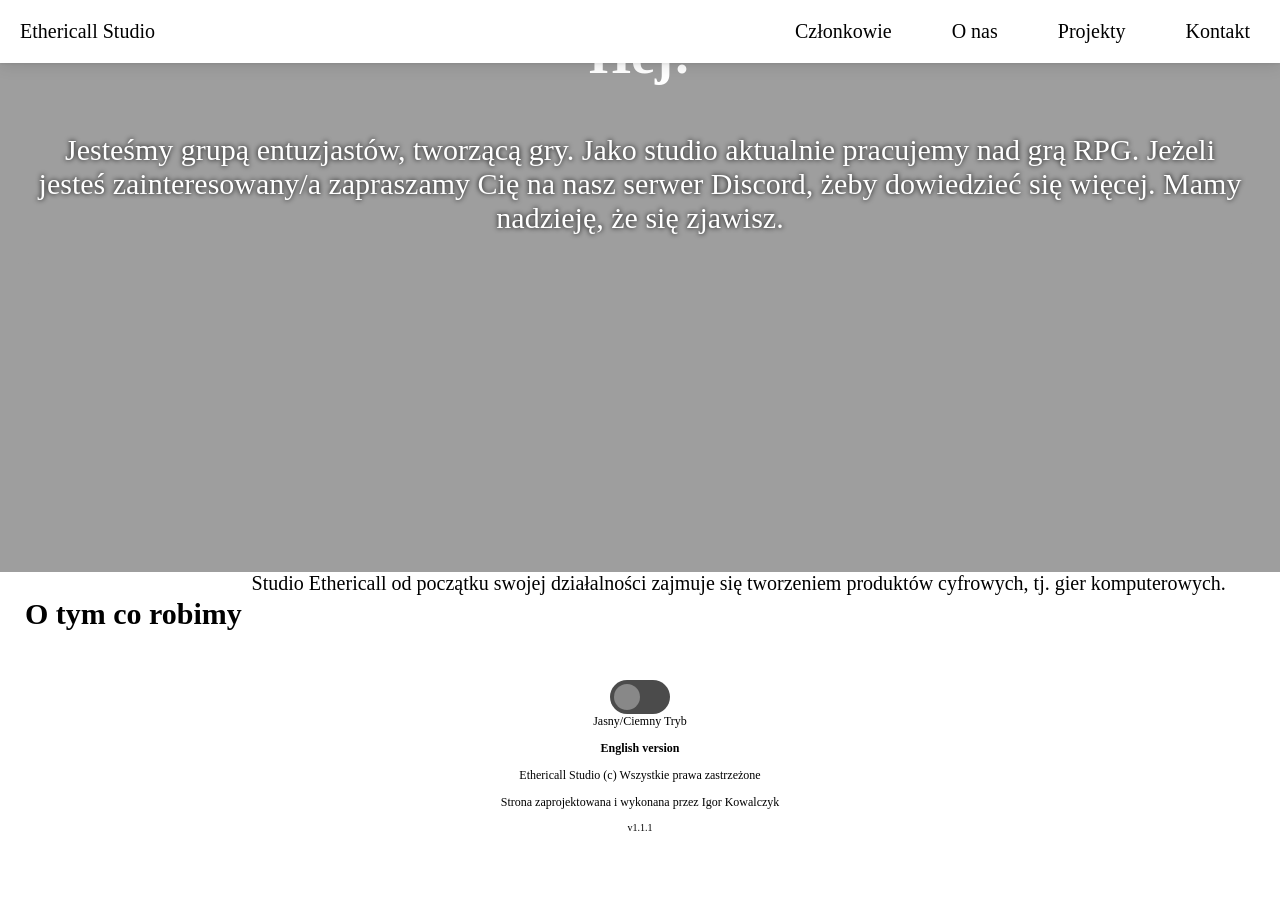
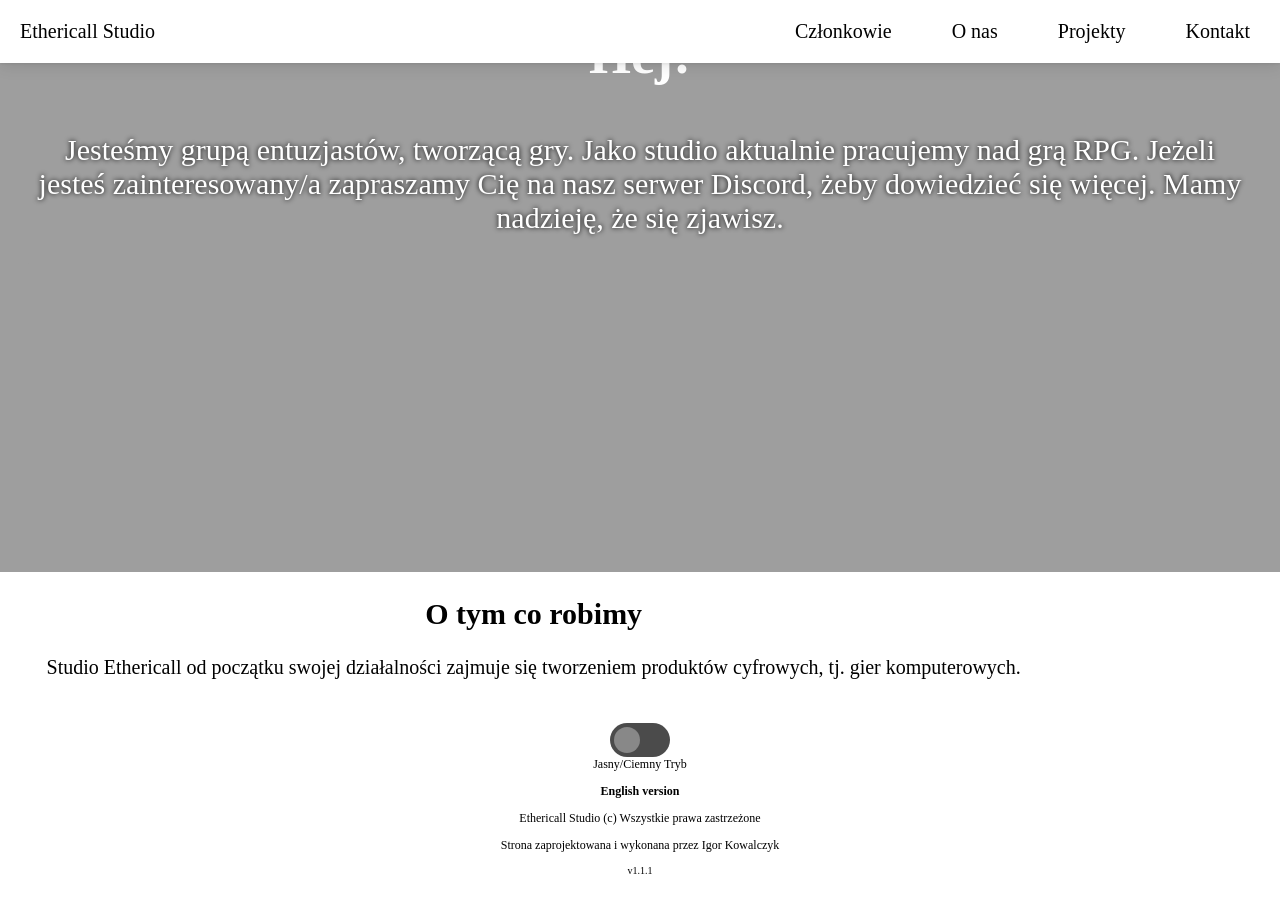
Before and after one commit to Ethericall-Studio/ethericall-studio.github.io, a Jekyll site: the page built from index-pl.md, in a window 1280 px wide and 900 px high, scrolled down 328 px. Built offline with Jekyll 4.4.1, drawn with Linux system fonts in a browser that asks for light colours; some web fonts are replaced; before the commit the page ends 1185 px from its top, so only the background shows below that.

Commit message:
Update index-pl.md

```diff
--- a/index-pl.md
+++ b/index-pl.md
@@ -12,7 +12,8 @@ Jesteśmy grupą entuzjastów, tworzącą gry. Jako studio aktualnie pracujemy n
 </div>
 </section>
 <section class="about">
+<div class="about-1">
 <h1>O tym co robimy</h1>
-
-Studio Ethericall od początku swojej działalności zajmuje się tworzeniem produktów cyfrowych, tj. gier komputerowych.
+<p>Studio Ethericall od początku swojej działalności zajmuje się tworzeniem produktów cyfrowych, tj. gier komputerowych.</p>
+</div>
 </section>
```
